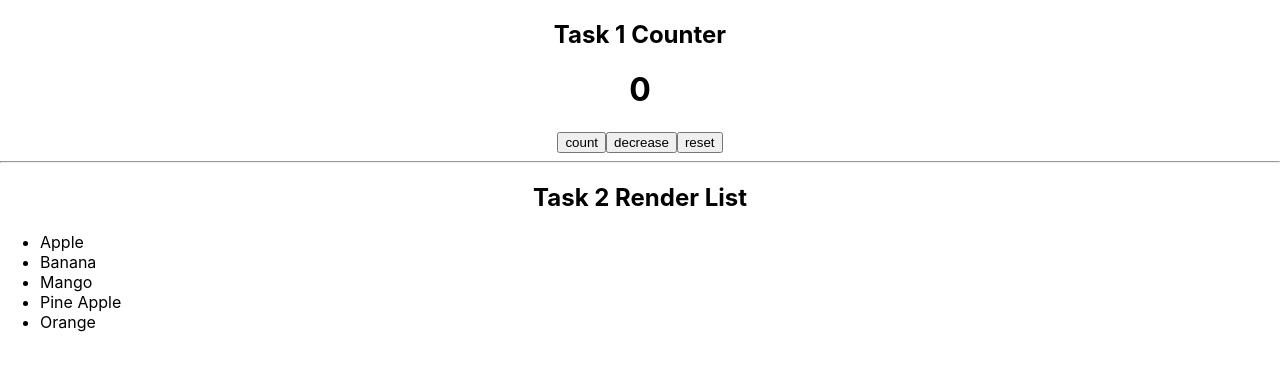
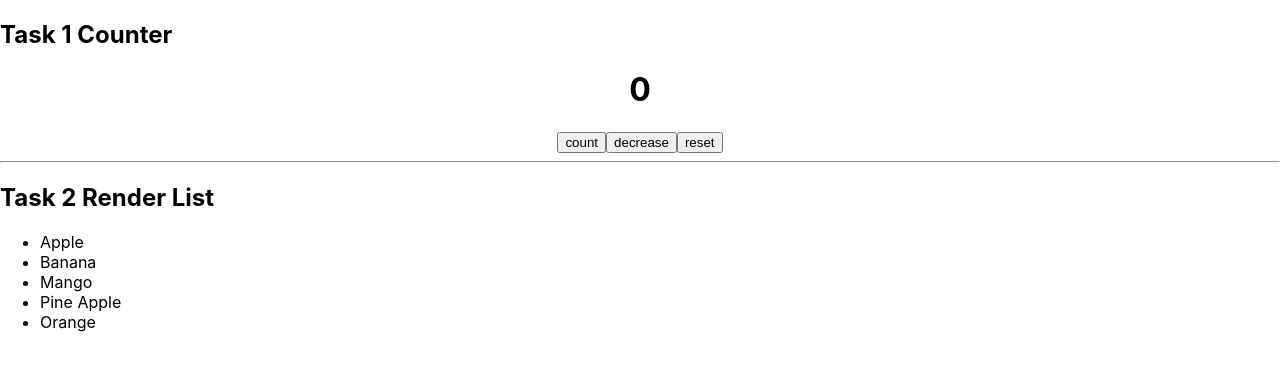
Before and after one commit to ameerparial/Reactjs, a React (Create React App) app: page / in a window 1280 px wide. Shown: the top 370 px of the page. Built offline with nearby package versions, Linux system fonts and the light colour scheme.

Commit message:
Changes the style of components

```diff
--- a/src/App.css
+++ b/src/App.css
@@ -1,7 +1,3 @@
 .Buttons{
   text-align: center;
 }
-
-.Task{
-  text-align: center;
-}
--- a/src/App.js
+++ b/src/App.js
@@ -23,12 +23,12 @@ function App() {
   }
   return (
     <>
-      <h2 className='Task'>Task 1 Counter</h2>
+      <h2>Task 1 Counter</h2>
       <div className='Buttons'>
         <MyButton count={count} increaseCount={increaseValue} resetCount={resetValue} decreaseCount={decreaseValue}/>
       </div>
       <hr></hr>
-      <h2 className='Task'>Task 2 Render List</h2>
+      <h2>Task 2 Render List</h2>
       <ListItem list={list}/>
     </>
 
```
